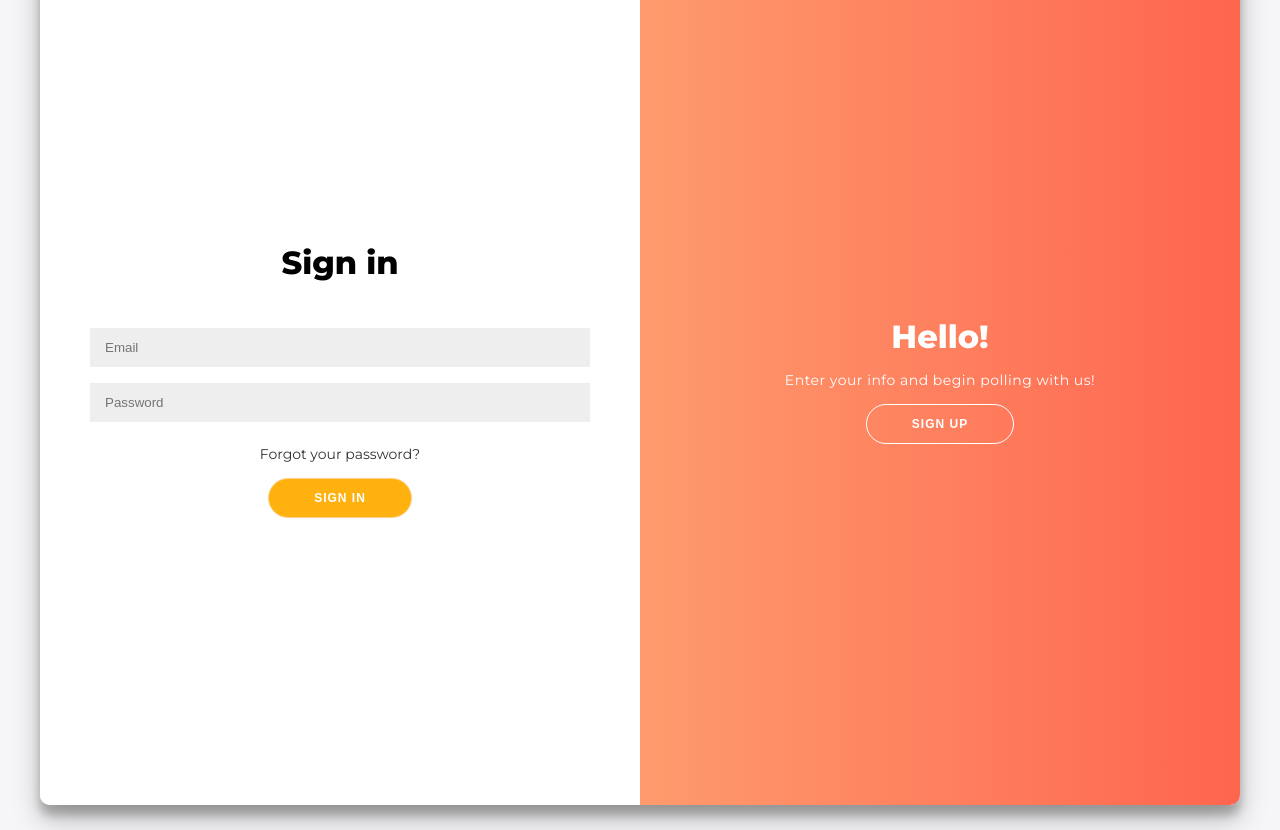
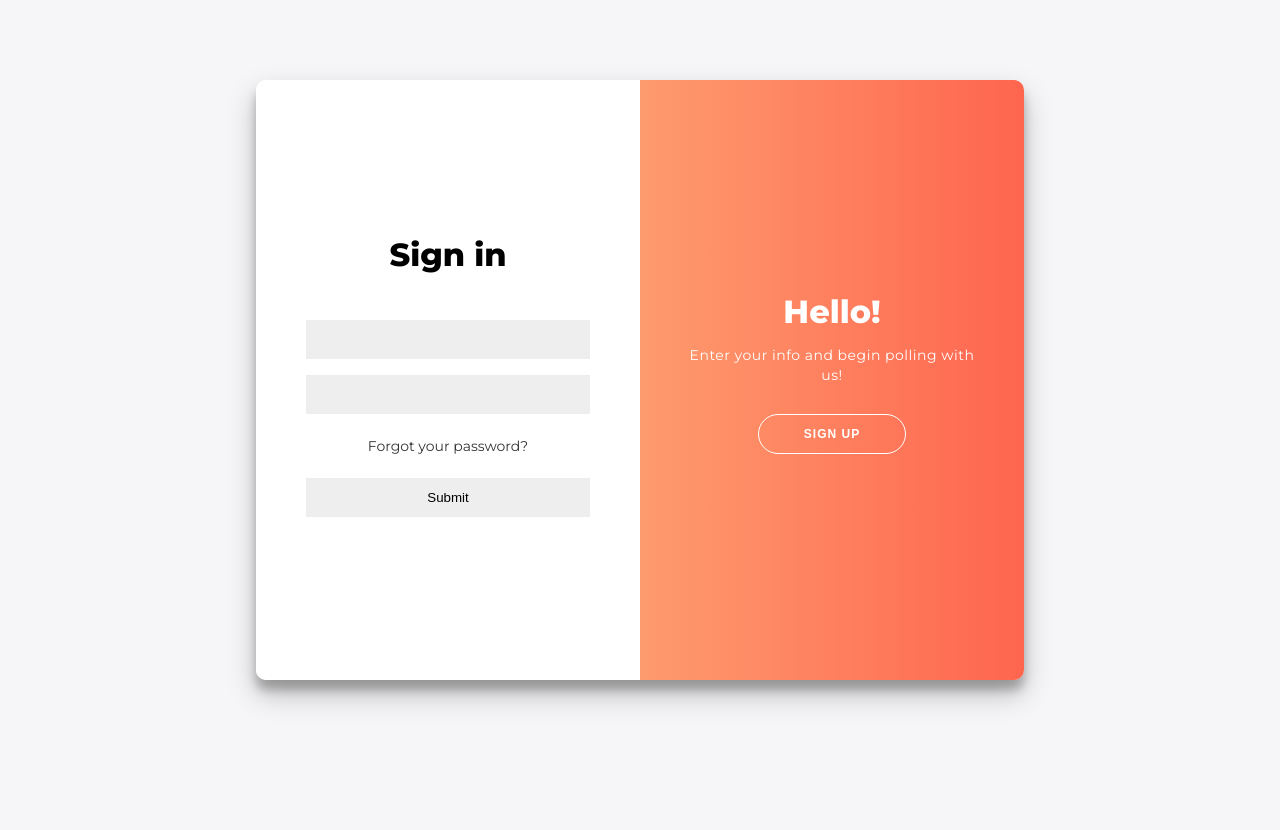
Before and after one commit to gcivil-nyu-org/INET-Wednesday-Spring2023-Team-2, a Django app: page /account/login/ in a window 1280 px wide. Run offline with Django 4.2, Linux system fonts and the light colour scheme.

Commit message:
edited css & html

```diff
--- a/login/views.py
+++ b/login/views.py
@@ -140,6 +140,7 @@ def logout_view(request):
 def login_view(request):
     my_form = LoginForm()
     if request.method == 'POST':
+        print("loggggggggged in")
         username = request.POST['username']
         password = request.POST['password']
         user = authenticate(request, username = username, password = password)
--- a/showofhands/static/css/style.css
+++ b/showofhands/static/css/style.css
@@ -96,9 +96,9 @@ input {
 			0 10px 10px rgba(0,0,0,0.22);
 	position: relative;
 	overflow: hidden;
-	width: 1200px;
+	width: 60%;
 	max-width: 100%;
-	min-height: 850px;
+	min-height: 75%;
 }
 
 .form-container {
--- a/templates/pages/login.html
+++ b/templates/pages/login.html
@@ -8,6 +8,7 @@
 <div class="container" id="container">
 	<div class="form-container sign-up-container">
 		<form action="#">
+			{% csrf_token %}
 			<h1>Create Account</h1>
 			<br></br>
 			<!--
@@ -45,7 +46,8 @@
 		</form>
 	</div>
 	<div class="form-container sign-in-container">
-		<form action="#">
+		<form action="." method = "POST">
+			{% csrf_token %}
 			<h1>Sign in</h1>
 			<br></br>
 			<!--
@@ -56,10 +58,13 @@
 			</div>
 			<span>or use your account</span>
 			-->
-			<input type="email" placeholder="Email" required/>
-			<input type="password" placeholder="Password" required/>
+
+			<!-- <input type="text" placeholder="Username" name = "{{ form.username }}" required/> -->
+			{{ form.username }}
+			<!-- <input type="password" placeholder="Password" required/> -->
+			{{ form.password }}
 			<a href="#">Forgot your password?</a>
-			<button>Sign In</button>
+			<input type = "submit" placeholder="Submit">
 		</form>
 	</div>
 	<div class="overlay-container">
@@ -72,7 +77,9 @@
 			<div class="overlay-panel overlay-right">
 				<h1>Hello!</h1>
 				<p>Enter your info and begin polling with us!</p>
+				<a href = "{% url 'register_page' %}">
 				<button class="ghost" id="signUp">Sign Up</button>
+				</a>
 				<!--this js script must be placed at the end of the file AFTER buttons-->
 				<script type="text/javascript" src="{% static '../static/js/login.js' %}"></script>
 			</div>
```
